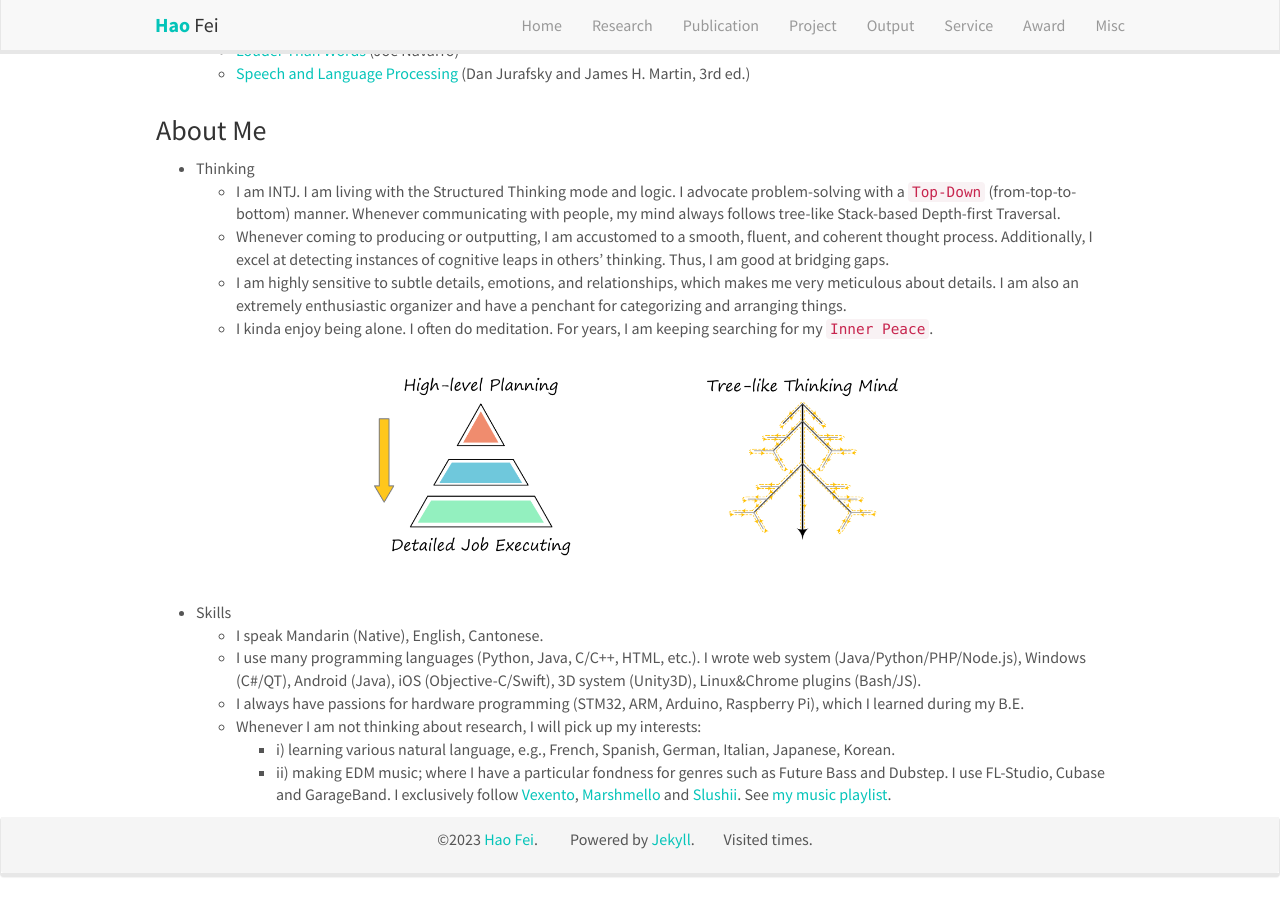
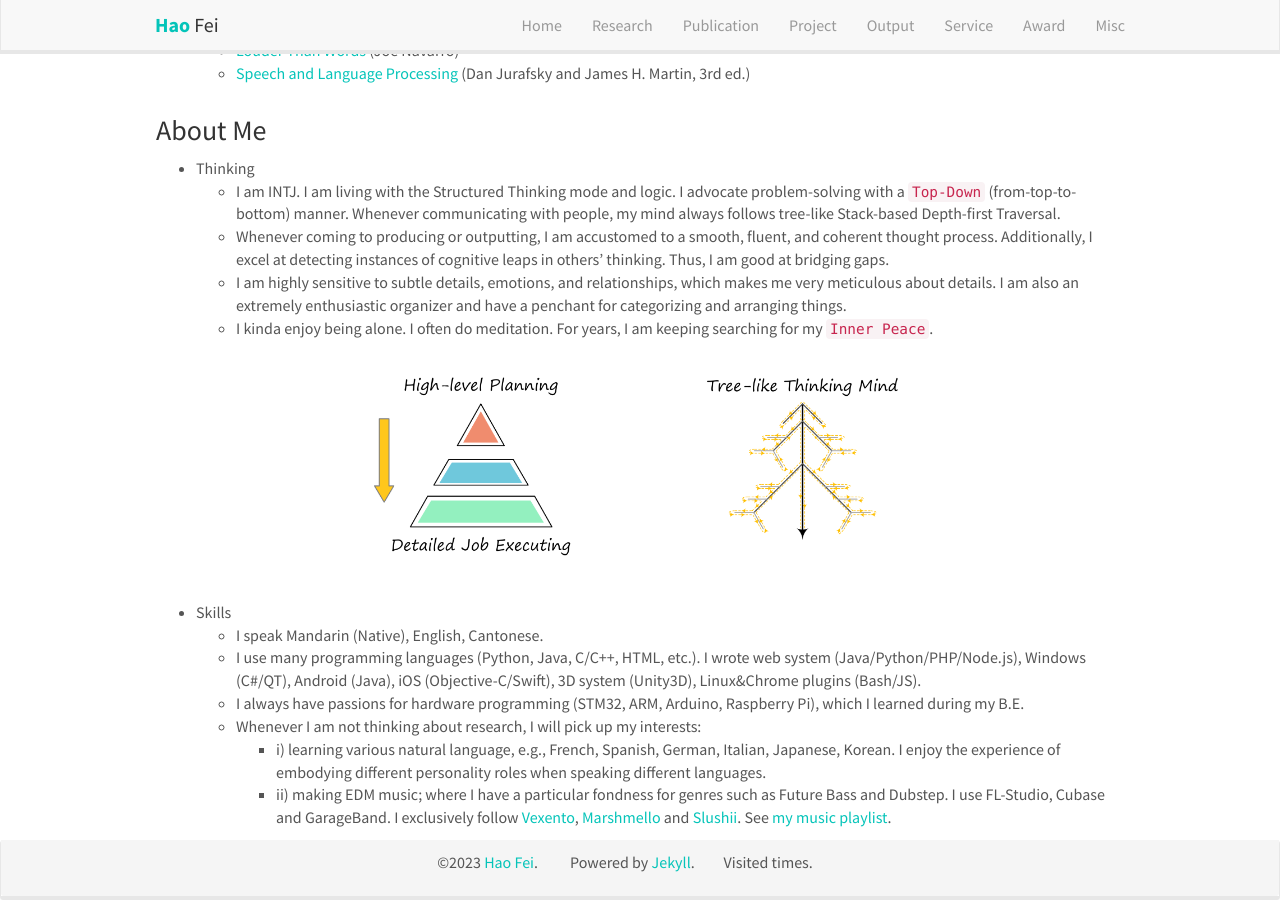
Before and after one commit to scofield7419/scofield7419.github.io, a Jekyll site: the page built from _pages/misc.md, in a window 1280 px wide and 900 px high, scrolled down 563 px. Built offline with Jekyll 4.4.1, drawn with Linux system fonts in a browser that asks for light colours; nearby versions of some CDN libraries; comment, search, counter and statistics services are not loaded; a style sheet for code colours, icons or effects is not loaded; before the commit the page ends 1440 px from its top, so only the background shows below that.

Commit message:
Update misc.md

```diff
--- a/_pages/misc.md
+++ b/_pages/misc.md
@@ -73,6 +73,7 @@ Whenever communicating with people, my mind always follows tree-like Stack-based
   - I always have passions for hardware programming (STM32, ARM, Arduino, Raspberry Pi), which I learned during my B.E.
   - Whenever I am not thinking about research, I will pick up my interests:
     - i) learning various natural language, e.g., French, Spanish, German, Italian, Japanese, Korean.
+       I enjoy the experience of embodying different personality roles when speaking different languages.
     - ii) making EDM music; where I have a particular fondness for genres such as Future Bass and Dubstep.
        I use FL-Studio, Cubase and GarageBand. I exclusively follow [Vexento](https://www.youtube.com/@Vexento), [Marshmello](https://www.youtube.com/@marshmello) and [Slushii](https://www.youtube.com/@SlushiiMusic).
        See [my music playlist]({{ site.url }}{{ site.baseurl }}/music).
```
